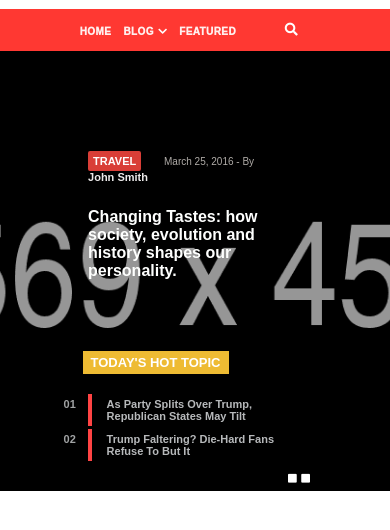
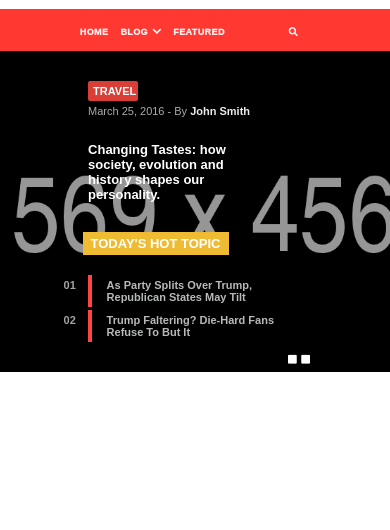
Before and after one commit to psanjeetprdxn/NEWSMAG, a PHP site: page / in a window 390 px wide. Shown: the part 85-615 px from the top of the page. Run offline with PHP 8.4, Linux system fonts and the light colour scheme; some libraries are stand-ins or nearby versions.

Commit message:
added styling for 414px media query

```diff
--- a/assets/css/master.css
+++ b/assets/css/master.css
@@ -384,3 +384,26 @@ h2 {
   h2 { font-size: 16px; }
   .header-mid .ad { width: 100%; }
 }
+
+@media only screen and (max-width: 415px) {
+  /*header*/
+
+  h1 {  margin: 0; }
+  .header-bot a { font-size: 9px; }
+  nav li:nth-child(3) { margin-right: 0; }
+
+  /*banner*/
+  .banner { padding: 30px 0 30px; }
+  .bot > span { margin: 30px 0 0 1.2%;}
+  .seq { font-size: 11px; }
+
+  .seq a:nth-child(1) {
+    display: block;
+    width: 50px;
+    font-size: 11px;
+    margin-bottom: 4px;
+  }
+
+  h2 { font-size: 13px; }
+  .header-mid .ad { width: 100%; }
+}
```
